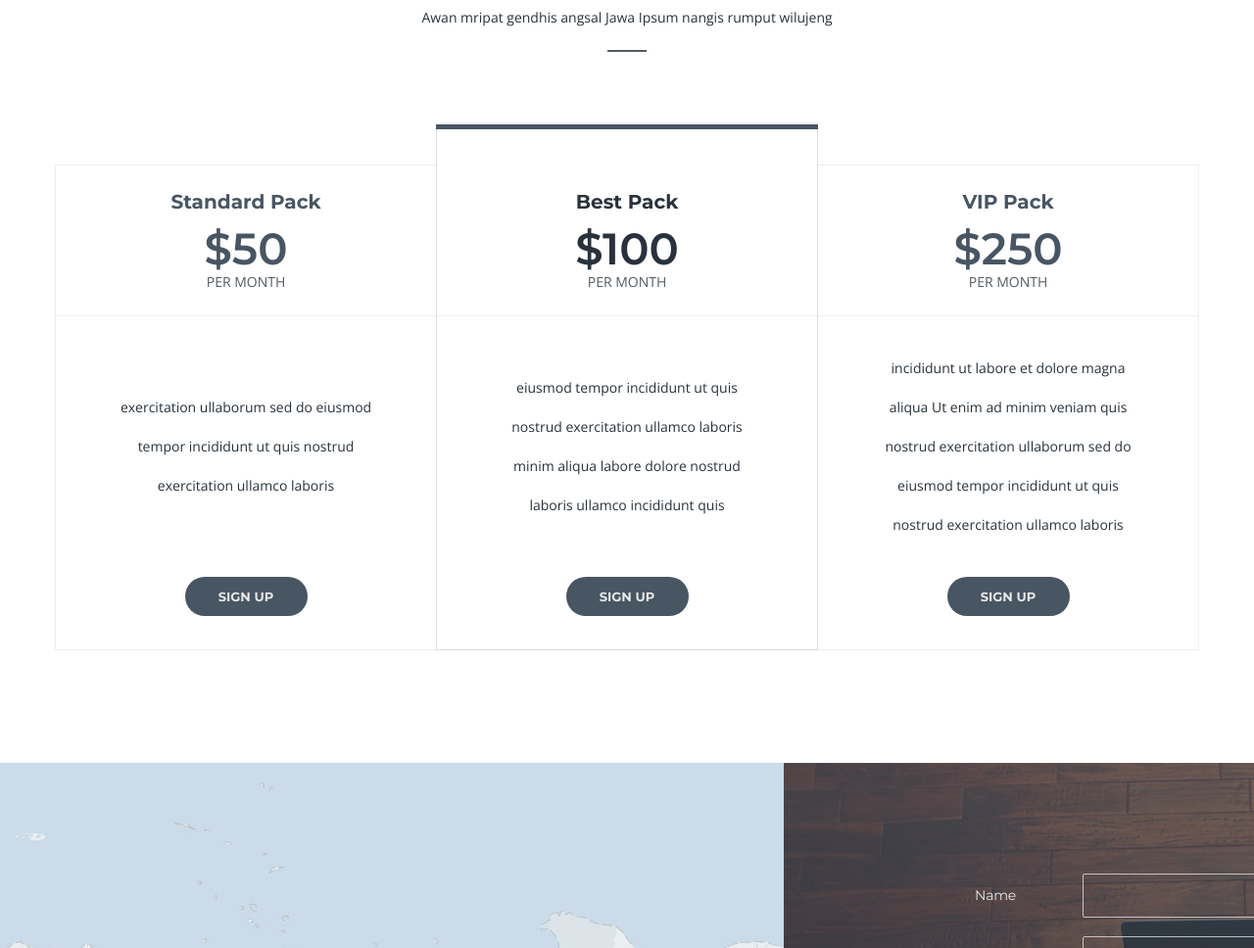
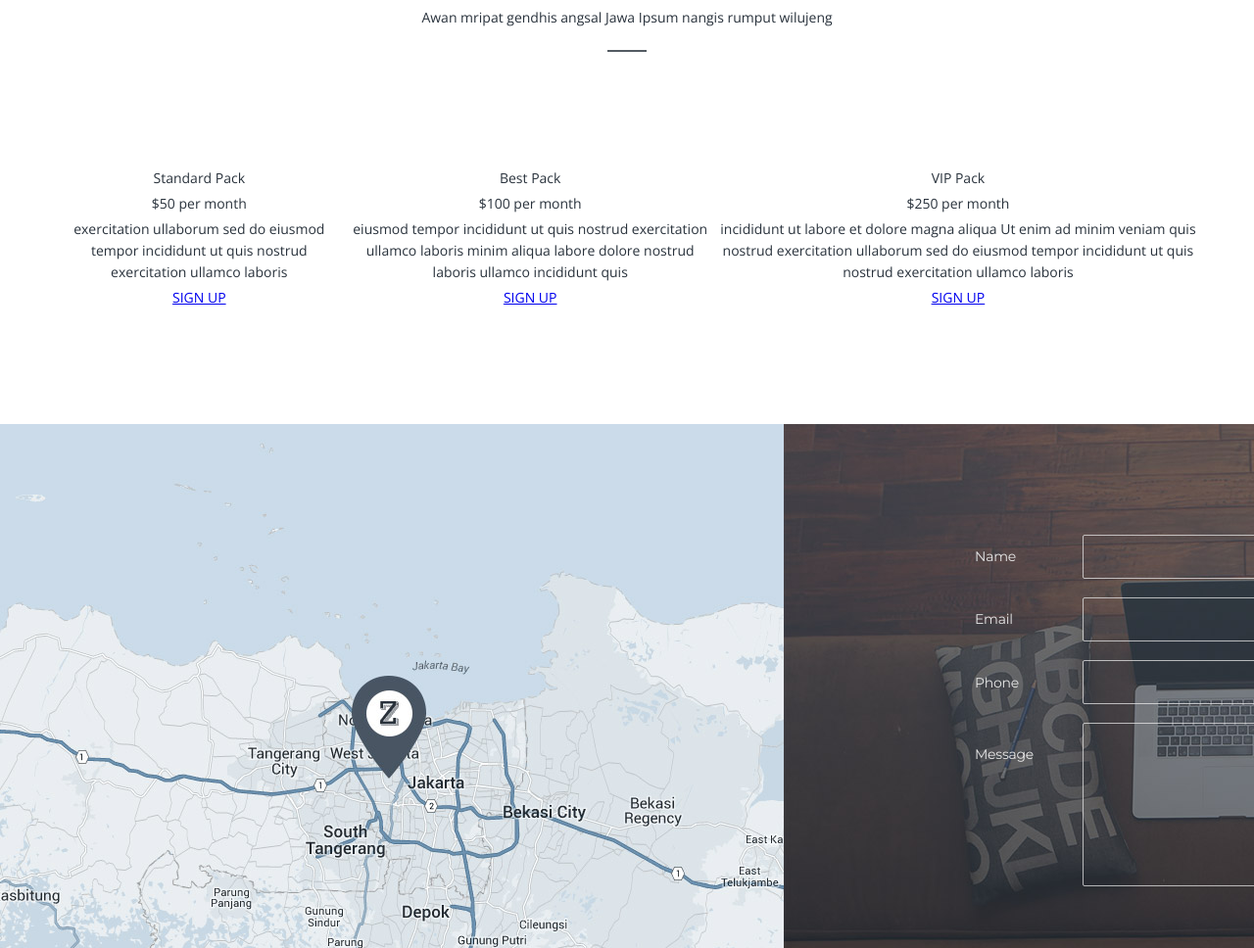
Before and after one commit to Leks511/zet, a plain HTML site: page index.html in a window 1280 px wide. Shown: the part 3988-4956 px from the top of the page at 98% size. Drawn offline with nearby package versions, Linux system fonts and the light colour scheme.

Commit message:
Оказалось, таблица! Разметил, надо стилизовать

```diff
--- a/css/style.css
+++ b/css/style.css
@@ -787,165 +787,7 @@ a.link-bio::after {
   background-color: #545b63;
 }
 
-.pack-list {
-  list-style: none;
-  margin: 0;
-  padding: 0;
 
-  display: flex;
-  justify-content: center;
-}
-
-.pack-item {
-  position: relative;
-
-  width: 390px;
-  margin-right: -1px;
-
-  outline: 1px solid #eeeeee;
-  outline-offset: -1px;
-}
-
-.pack-item:last-child {
-  margin-right: 0;
-}
-
-.pack-item.pack-active,
-.pack-item:hover {
-  z-index: 10;
-
-  outline: 1px solid #dddddd;
-}
-
-.pack-head {
-  position: absolute;
-  top: -36px;
-  left: 0;
-  z-index: 20;
-
-  display: none;
-  width: 388px;
-  height: 37px;
-
-  background-color: #ffffff;
-  border-left: 1px solid #dddddd;
-  border-right: 1px solid #dddddd;
-}
-
-.pack-head::before {
-  content: "";
-
-  position: absolute;
-  top: -5px;
-  left: -1px;
-
-  display: none;
-  width: 390px;
-  height: 5px;
-
-  background-color: #485563;
-}
-
-.pack-active .pack-head,
-.pack-active .pack-head::before,
-.pack-item:hover .pack-head,
-.pack-item:hover .pack-head::before {
-  display: block;
-}
-
-.pack-wrapper {
-  box-sizing: border-box;
-  width: 390px;
-  height: 100%;
-  display: flex;
-  flex-direction: column;
-  align-items: stretch;
-  padding-bottom: 35px;
-}
-
-.pack-active,
-.pack-item:hover {
-  outline: 1px solid #dddddd;
-}
-
-.pack-active h3.pack-name,
-.pack-active span.price {
-  color: #29323c;
-}
-
-.pack-item:hover h3.pack-name,
-.pack-item:hover span.price {
-  color: #29323c;
-}
-
-.pack-item .pack-row:first-child {
-  padding: 20px 0 30px;
-
-  border-bottom: 1px solid rgba(221, 221, 221, 0.5);
-}
-
-.pack-item .pack-row:nth-child(2) {
-  display: flex;
-  flex-direction: column;
-  justify-content: center;
-  height: 100%;
-  padding: 33px 66px;
-}
-
-.pack-item .pack-name {
-  margin: 0;
-
-  margin-bottom: 25px;
-
-  font-size: 20px;
-  line-height: 36px;
-  font-family: "Montserrat", "Arial", sans-serif;
-  font-weight: 700;
-  color: #485563;
-}
-
-.pack-item .pack-price {
-  margin: 0;
-
-  font-size: 14px;
-  line-height: 9px;
-  color: rgba(41, 50, 60, 0.8);
-}
-
-.pack-price .price {
-  display: block;
-  margin-bottom: 25px;
-
-  font-size: 45px;
-  line-height: 9px;
-  font-family: "Montserrat", "Arial", sans-serif;
-  font-weight: 600;
-  color: #485563;
-}
-
-.pack-item .pack-description {
-  margin: 0;
-
-  line-height: 40px;
-  color: #29323c;
-}
-
-.pack-item a.pack-take {
-  width: 89px;
-  margin-top: auto;
-  padding: 2px 18px;
-  align-self: center;
-
-  font-family: "Montserrat", "Arial", sans-serif;
-  font-size: 13px;
-  line-height: 36px;
-  font-weight: 700;
-  color: #e8e8e8;
-  text-decoration: none;
-
-  background-color: #485563;
-  border-radius: 20px;
-}
 
 .contact-us {
   display: flex;
--- a/index.html
+++ b/index.html
@@ -275,56 +275,47 @@
       <div class="container">
         <h2>PRICING TABLE</h2>
         <p>Awan mripat gendhis angsal Jawa Ipsum nangis rumput wilujeng</p>
-        <ul class="pack-list">
-          <li class="pack-item">
-            <div class="pack-head"></div>
-            <div class="pack-wrapper">
-              <div class="pack-row">
-                <h3 class="pack-name">Standard Pack</h3>
-                <p class="pack-price"><span class="price">&#36;50</span>PER MONTH</p>
-              </div>
-              <div class="pack-row">
-                <p class="pack-description">exercitation ullaborum sed do
-                  eiusmod tempor incididunt ut quis
-                  nostrud exercitation ullamco laboris</p>
-              </div>
-              <a class="pack-take" href="#">SIGN UP</a>
-            </div>
-          </li>
-          <li class="pack-item pack-active">
-            <div class="pack-head"></div>
-            <div class="pack-wrapper">
-              <div class="pack-row">
-                <h3 class="pack-name">Best Pack</h3>
-                <p class="pack-price"><span class="price">&#36;100</span>PER MONTH</p>
-              </div>
-              <div class="pack-row">
-                <p class="pack-description">eiusmod tempor incididunt ut quis
-                  nostrud exercitation ullamco laboris
-                  minim aliqua labore dolore nostrud
-                  laboris ullamco incididunt quis</p>
-              </div>
-              <a class="pack-take" href="#">SIGN UP</a>
-            </div>
-          </li>
-          <li class="pack-item">
-            <div class="pack-head"></div>
-            <div class="pack-wrapper">
-              <div class="pack-row">
-                <h3 class="pack-name">VIP Pack</h3>
-                <p class="pack-price"><span class="price">&#36;250</span>PER MONTH</p>
-              </div>
-              <div class="pack-row">
-                <p class="pack-description">incididunt ut labore et dolore magna
+        <table>
+          <thead>
+            <tr>
+              <td>Standard Pack</td>
+              <td>Best Pack</td>
+              <td>VIP Pack</td>
+            </tr>
+            <tr>
+              <td>$50 per month</td>
+              <td>$100 per month</td>
+              <td>$250 per month</td>
+            </tr>
+          </thead>
+          <tbody>
+            <tr>
+              <td>
+                exercitation ullaborum sed do
+                eiusmod tempor incididunt ut quis
+                nostrud exercitation ullamco laboris
+              </td>
+              <td>
+                eiusmod tempor incididunt ut quis
+                nostrud exercitation ullamco laboris
+                minim aliqua labore dolore nostrud
+                laboris ullamco incididunt quis
+              </td>
+              <td>
+                incididunt ut labore et dolore magna
                 aliqua Ut enim ad minim veniam quis nostrud
                 exercitation ullaborum sed do
                 eiusmod tempor incididunt ut quis
-                nostrud exercitation ullamco laboris</p>
-              </div>
-              <a class="pack-take" href="#">SIGN UP</a>
-            </div>
-          </li>
-        </ul>
+                nostrud exercitation ullamco laboris
+              </td>
+            </tr>
+            <tr>
+              <td><a href="#">SIGN UP</a></td>
+              <td><a href="#">SIGN UP</a></td>
+              <td><a href="#">SIGN UP</a></td>
+            </tr>
+          </tbody>
+        </table>
       </div>
     </section>
 
```
